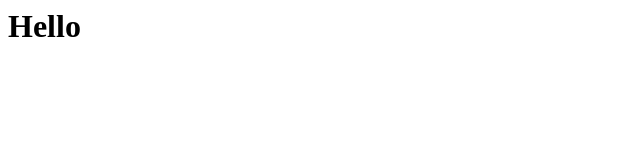
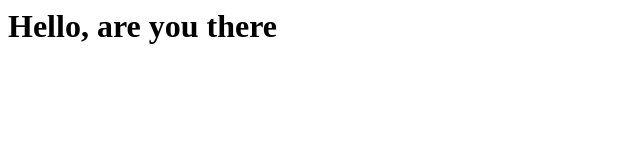
Before and after one commit to Kishore-kz/JavaScript, a plain HTML site: page index.html in a window 1280 px wide. Shown: the whole page, without its empty margins (0-640 px from the left). Drawn offline with Linux system fonts and the light colour scheme.

Commit message:
hello.js

```diff
--- a/hello.js
+++ b/hello.js
@@ -1,3 +1,5 @@
 <script>
-
+    function name(params) {
+        console.log("Hello")
+    }
 </script>
--- a/index.html
+++ b/index.html
@@ -1 +1 @@
-<h1>Hello</h1>
+<h1>Hello, are you there</h1>
```
